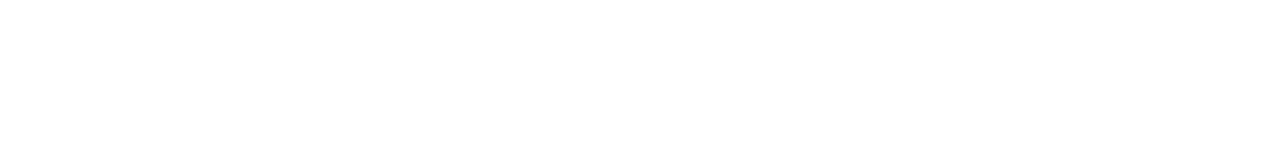
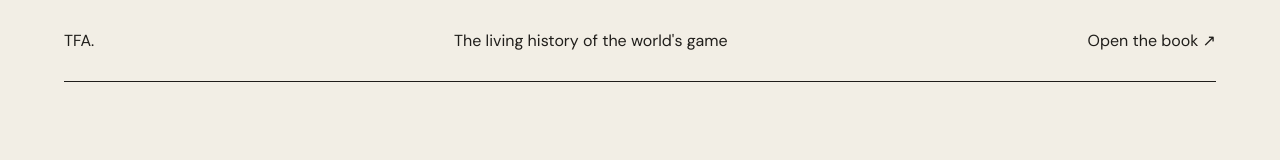
Before and after one commit to codex2py/football-archive, a plain HTML site: page football-archive/index.html in a window 1280 px wide. Drawn offline with Linux system fonts and the light colour scheme; a web font is replaced by a local one.

Commit message:
feat: add base styles and update index.html structure

```diff
--- a/football-archive/css/style.css
+++ b/football-archive/css/style.css
@@ -0,0 +1,41 @@
+* {
+    margin: 0;
+    padding: 0;
+    box-sizing: border-box;
+}
+
+html {
+    scroll-behavior: smooth;
+}
+
+body {
+    min-width: 320px;
+    background: var(--paper);
+    color: var(--ink);
+    font-family: var(--sans);
+    -webkit-font-smoothing: antialised,
+}
+
+a {
+    color: inherit;
+    text-decoration: none;
+}
+
+img {
+    display: block;
+    width: 100%;
+}
+
+.book-cover {
+    max-width: var(--page-width);
+    margin: 0 auto;
+    padding: 0 var(--page-padding);
+}
+
+.masthead {
+    height: 82px;
+    display: flex;
+    align-items: center;
+    justify-content: space-between;
+    border-bottom: 1px solid var(--ink);
+}
--- a/football-archive/index.html
+++ b/football-archive/index.html
@@ -5,18 +5,23 @@
 <meta name="viewport" content="width=device-width, initial-scale=1.0">
 <meta name="theme-color" content="#f3f0e7">
 <title>The Football Archive | Volume 01</title>
-<link rel="preconnect" href="https://fonts.googleapis.com">
-<link rel="preconnect" href="https://fonts.gstatic.com" crossorigin>
-<link
-  href="https://fonts.googleapis.com/css2?family=Barlow+Condensed:wght@500;600;700;800&family=Cormorant+Garamond:ital,wght@1,500;1,600&family=DM+Sans:wght@400;500;600;700&family=Source+Serif+4:wght@400;500&display=swap"
-  rel="stylesheet">
+  <link rel="preconnect" href="https://fonts.googleapis.com">
+  <link rel="preconnect" href="https://fonts.gstatic.com" crossorigin>
+  <link href="https://fonts.googleapis.com/css2?family=Barlow+Condensed:wght@400;500;600;700;800&family=Cormorant+Garamond:ital,wght@0,400;0,500;0,600;1,400;1,500;1,600&family=DM+Sans:wght@400;500;600;700&display=swap" rel="stylesheet">
 <link rel="stylesheet" href="css/variables.css">
 <link rel="stylesheet" href="css/style.css">
 <link rel="stylesheet" href="css/responsive.css">
 </head>
 <body>
   <main class="book-cover">
+    <header class="masthead">
+      <a href="index.html" class="brand">TFA.</a>
+      <span class="masthead-note">The living history of the world's game</span>
+      <a href="pages/contents.html" class="contents-link">Open the book <span>↗</span></a>
+    </header>
+    <section>
 
+    </section>
   </main>
 </body>
 </html>
```
